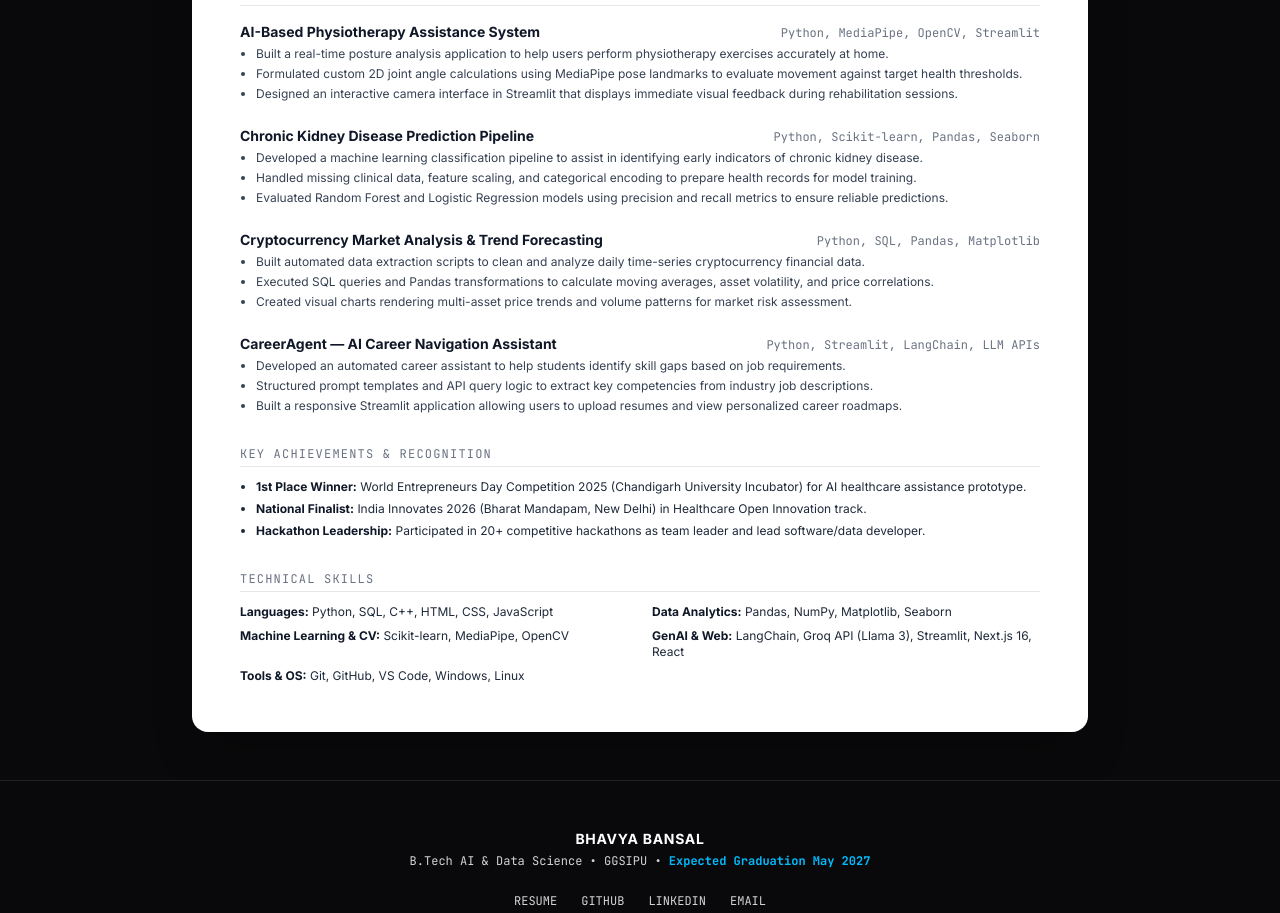
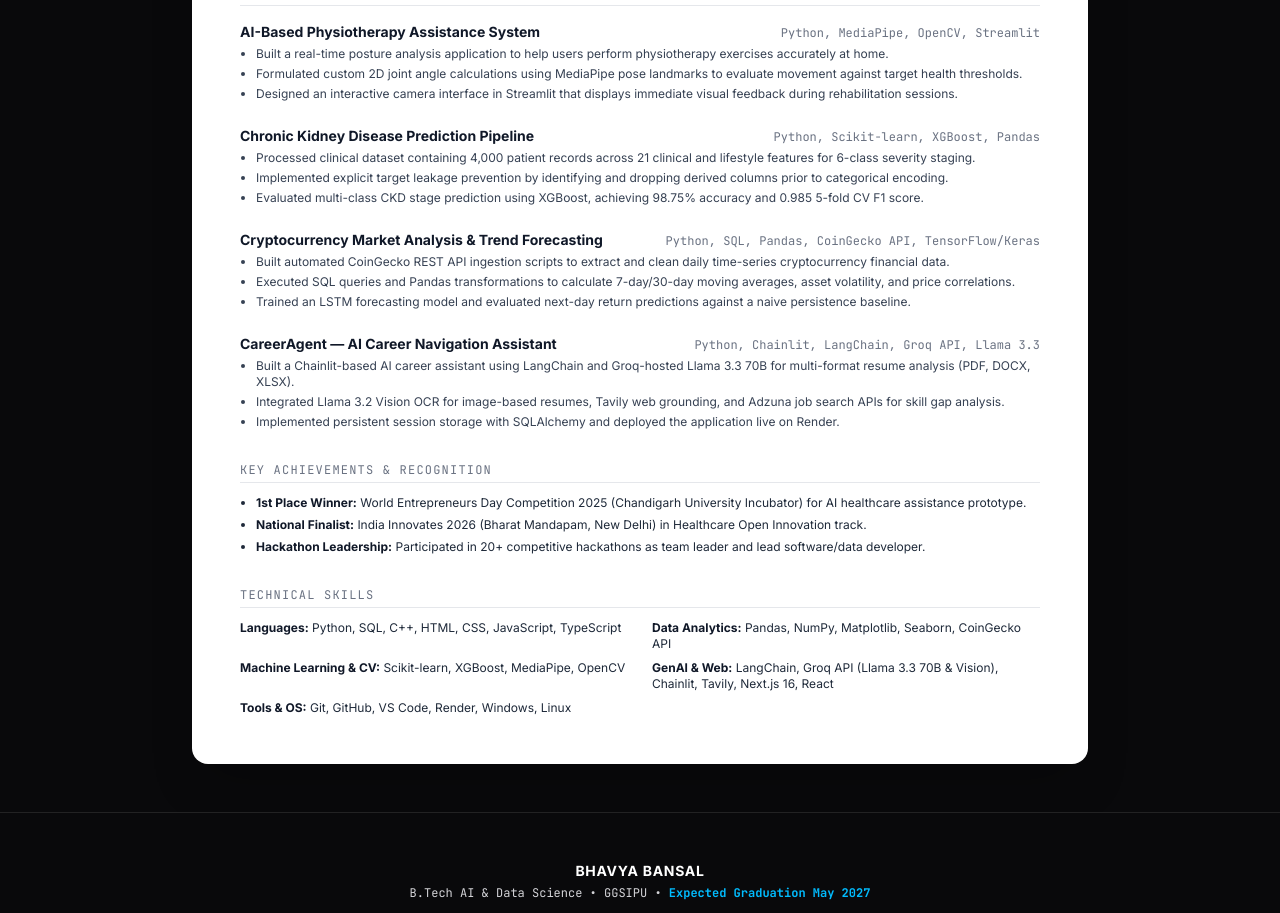
Before and after one commit to bhavyabansal941/portfolio, a Next.js app: page /resume in a window 1280 px wide. Shown: the part 701-1614 px from the top of the page. Built offline with nearby package versions, Linux system fonts and the light colour scheme; no server answers.

Commit message:
fix(portfolio): synchronize resume and agent project truth

```diff
--- a/app/resume/page.tsx
+++ b/app/resume/page.tsx
@@ -140,21 +140,21 @@ export default function ResumePage() {
                   Chronic Kidney Disease Prediction Pipeline
                 </h3>
                 <span className="text-xs font-mono text-gray-500">
-                  Python, Scikit-learn, Pandas, Seaborn
+                  Python, Scikit-learn, XGBoost, Pandas
                 </span>
               </div>
               <ul className="list-disc list-outside ml-4 text-xs text-gray-700 space-y-1">
                 <li>
-                  Developed a machine learning classification pipeline to assist in identifying
-                  early indicators of chronic kidney disease.
+                  Processed clinical dataset containing 4,000 patient records across 21 clinical and
+                  lifestyle features for 6-class severity staging.
                 </li>
                 <li>
-                  Handled missing clinical data, feature scaling, and categorical encoding to
-                  prepare health records for model training.
+                  Implemented explicit target leakage prevention by identifying and dropping derived
+                  columns prior to categorical encoding.
                 </li>
                 <li>
-                  Evaluated Random Forest and Logistic Regression models using precision and recall
-                  metrics to ensure reliable predictions.
+                  Evaluated multi-class CKD stage prediction using XGBoost, achieving 98.75% accuracy
+                  and 0.985 5-fold CV F1 score.
                 </li>
               </ul>
             </div>
@@ -165,21 +165,21 @@ export default function ResumePage() {
                   Cryptocurrency Market Analysis & Trend Forecasting
                 </h3>
                 <span className="text-xs font-mono text-gray-500">
-                  Python, SQL, Pandas, Matplotlib
+                  Python, SQL, Pandas, CoinGecko API, TensorFlow/Keras
                 </span>
               </div>
               <ul className="list-disc list-outside ml-4 text-xs text-gray-700 space-y-1">
                 <li>
-                  Built automated data extraction scripts to clean and analyze daily time-series
-                  cryptocurrency financial data.
+                  Built automated CoinGecko REST API ingestion scripts to extract and clean daily
+                  time-series cryptocurrency financial data.
                 </li>
                 <li>
-                  Executed SQL queries and Pandas transformations to calculate moving averages,
-                  asset volatility, and price correlations.
+                  Executed SQL queries and Pandas transformations to calculate 7-day/30-day moving
+                  averages, asset volatility, and price correlations.
                 </li>
                 <li>
-                  Created visual charts rendering multi-asset price trends and volume patterns for
-                  market risk assessment.
+                  Trained an LSTM forecasting model and evaluated next-day return predictions against
+                  a naive persistence baseline.
                 </li>
               </ul>
             </div>
@@ -190,21 +190,21 @@ export default function ResumePage() {
                   CareerAgent — AI Career Navigation Assistant
                 </h3>
                 <span className="text-xs font-mono text-gray-500">
-                  Python, Streamlit, LangChain, LLM APIs
+                  Python, Chainlit, LangChain, Groq API, Llama 3.3
                 </span>
               </div>
               <ul className="list-disc list-outside ml-4 text-xs text-gray-700 space-y-1">
                 <li>
-                  Developed an automated career assistant to help students identify skill gaps based
-                  on job requirements.
+                  Built a Chainlit-based AI career assistant using LangChain and Groq-hosted Llama
+                  3.3 70B for multi-format resume analysis (PDF, DOCX, XLSX).
                 </li>
                 <li>
-                  Structured prompt templates and API query logic to extract key competencies from
-                  industry job descriptions.
+                  Integrated Llama 3.2 Vision OCR for image-based resumes, Tavily web grounding, and
+                  Adzuna job search APIs for skill gap analysis.
                 </li>
                 <li>
-                  Built a responsive Streamlit application allowing users to upload resumes and view
-                  personalized career roadmaps.
+                  Implemented persistent session storage with SQLAlchemy and deployed the application
+                  live on Render.
                 </li>
               </ul>
             </div>
@@ -241,23 +241,23 @@ export default function ResumePage() {
           <div className="grid grid-cols-1 sm:grid-cols-2 gap-x-6 gap-y-2 text-xs text-gray-800">
             <div>
               <span className="font-bold text-gray-900">Languages:</span> Python, SQL, C++, HTML,
-              CSS, JavaScript
+              CSS, JavaScript, TypeScript
             </div>
             <div>
               <span className="font-bold text-gray-900">Data Analytics:</span> Pandas, NumPy,
-              Matplotlib, Seaborn
+              Matplotlib, Seaborn, CoinGecko API
             </div>
             <div>
               <span className="font-bold text-gray-900">Machine Learning & CV:</span> Scikit-learn,
-              MediaPipe, OpenCV
+              XGBoost, MediaPipe, OpenCV
             </div>
             <div>
               <span className="font-bold text-gray-900">GenAI & Web:</span> LangChain, Groq API
-              (Llama 3), Streamlit, Next.js 16, React
+              (Llama 3.3 70B & Vision), Chainlit, Tavily, Next.js 16, React
             </div>
             <div>
               <span className="font-bold text-gray-900">Tools & OS:</span> Git, GitHub, VS Code,
-              Windows, Linux
+              Render, Windows, Linux
             </div>
           </div>
         </section>
--- a/components/assistant/assistant-section.tsx
+++ b/components/assistant/assistant-section.tsx
@@ -20,7 +20,7 @@ export function AssistantSection() {
         q.answer.toLowerCase().includes(customInput.toLowerCase())
     ) || {
       question: customInput,
-      answer: `Bhavya Bansal is a B.Tech Artificial Intelligence & Data Science candidate at GGSIPU (Expected Graduation: May 2027, 9.03 CGPA, 20+ Hackathon Participations). He specializes in Computer Vision (MediaPipe 33 Landmarks), Machine Learning pipelines (Scikit-learn), SQL/Pandas analytics, and LLM applications (LangChain & Groq API).`,
+      answer: `Bhavya Bansal is a B.Tech Artificial Intelligence & Data Science candidate at GGSIPU (Expected Graduation: May 2027, 9.03 CGPA, 20+ Hackathon Participations). He specializes in Computer Vision (MediaPipe 33 Landmarks), Machine Learning pipelines (Scikit-learn & XGBoost 98.75% accuracy), SQL/Pandas analytics, and LLM applications (LangChain, Chainlit & Groq Llama 3.3 70B).`,
       actionType: 'resume',
       actionLabel: 'VIEW RESUME ↗',
     };
--- a/data/portfolio-data.ts
+++ b/data/portfolio-data.ts
@@ -762,16 +762,51 @@ llm_with_tools = llm.bind_tools([web_search])`,
     {
       question: 'What projects has Bhavya built?',
       answer:
-        'Bhavya has engineered 4 canonical flagship systems: 1) AI-Based Physiotherapy Assistance System (MediaPipe 33 pose landmarks & 2D joint vector geometry at 30 FPS); 2) Chronic Kidney Disease Prediction Pipeline (Scikit-learn median imputation & Random Forest classification); 3) Cryptocurrency Market Analysis (CoinGecko API, SQL, 7d/30d moving averages & LSTM vs naive baseline evaluation); 4) CareerAgent (LangChain, Groq API Llama 3 & structured skill gap analysis).',
+        'Bhavya has engineered 4 canonical flagship systems: 1) AI-Based Physiotherapy Assistance System (MediaPipe 33 pose landmarks & 2D joint vector geometry at 30 FPS); 2) Chronic Kidney Disease Prediction Pipeline (4,000 patient records, 21 features, target leakage removal, and XGBoost classification achieving 98.75% accuracy & 0.985 5-fold CV F1); 3) Cryptocurrency Market Analysis (CoinGecko API, SQL, 7d/30d moving averages, and LSTM vs naive persistence baseline evaluation); 4) CareerAgent (Chainlit UI, Groq API Llama 3.3 70B & Llama 3.2 Vision OCR, Tavily grounding, Adzuna job APIs, and Render live deployment).',
       actionType: 'projects',
       actionLabel: 'VIEW PROJECTS',
     },
     {
       question: 'What are his core technical skills?',
       answer:
-        'Bhavya specializes in Python 3.x, SQL, Machine Learning (Scikit-learn, Random Forest), Computer Vision (MediaPipe, OpenCV 2D joint trigonometry), Data Analytics (Pandas, NumPy, Matplotlib), Generative AI (LangChain, Groq API Llama 3), Web Development (Next.js 16, TypeScript, Tailwind CSS v4, Three.js 3D WebGL), and Version Control (Git/GitHub).',
+        'Bhavya specializes in Python 3.x, SQL, Machine Learning (Scikit-learn, XGBoost), Computer Vision (MediaPipe, OpenCV 2D joint trigonometry), Data Analytics (Pandas, NumPy, CoinGecko API), Generative AI (LangChain, Groq API Llama 3.3 70B & Vision, Tavily, Chainlit), Web Development (Next.js 16, TypeScript, Tailwind CSS, Three.js 3D WebGL), and Version Control & Hosting (Git/GitHub, Render).',
       actionType: 'skills',
       actionLabel: 'VIEW SKILLS',
+    },
+    {
+      question: 'What model did you use for CKD?',
+      answer:
+        'XGBoost was the selected model for the 6-stage CKD classification pipeline on 4,000 patient records, achieving 98.75% accuracy and a 0.985 5-fold CV F1 score. Permutation importance identified GFR as the dominant feature in the trained model.',
+      actionType: 'projects',
+      actionLabel: 'VIEW CKD PROJECT',
+    },
+    {
+      question: 'What is the CKD dataset size?',
+      answer:
+        'The CKD pipeline processes 4,000 patient records across 21 clinical and lifestyle attributes, incorporating explicit target leakage prevention (ckd_pred & cluster removal) and 6-class severity staging (Stage 0 to Stage 5).',
+      actionType: 'projects',
+      actionLabel: 'VIEW CKD PROJECT',
+    },
+    {
+      question: 'What LLM does CareerAgent use?',
+      answer:
+        'CareerAgent uses Groq-hosted Llama 3.3 70B for its primary language reasoning and skill gap analysis, and Llama 3.2 11B Vision for image-based resume processing.',
+      actionType: 'projects',
+      actionLabel: 'VIEW CAREERAGENT',
+    },
+    {
+      question: 'What UI framework does CareerAgent use?',
+      answer:
+        'CareerAgent uses Chainlit for its conversational user interface, paired with SQLAlchemy for persistent session management and hosted live on Render.',
+      actionType: 'projects',
+      actionLabel: 'VIEW CAREERAGENT',
+    },
+    {
+      question: 'Does CareerAgent have a live demo?',
+      answer:
+        'Yes. CareerAgent is deployed live on Render at https://careeragent-n127.onrender.com featuring interactive resume analysis, Tavily web search grounding, and Adzuna job search.',
+      actionType: 'projects',
+      actionLabel: 'TRY LIVE DEMO ↗',
     },
     {
       question: 'What are his major achievements?',
```
Also changed, not shown: public/docs/RESUME_VERSION_3.md (+17 -17 lines), 1 other file (tests, documents, lock files or other folders).
